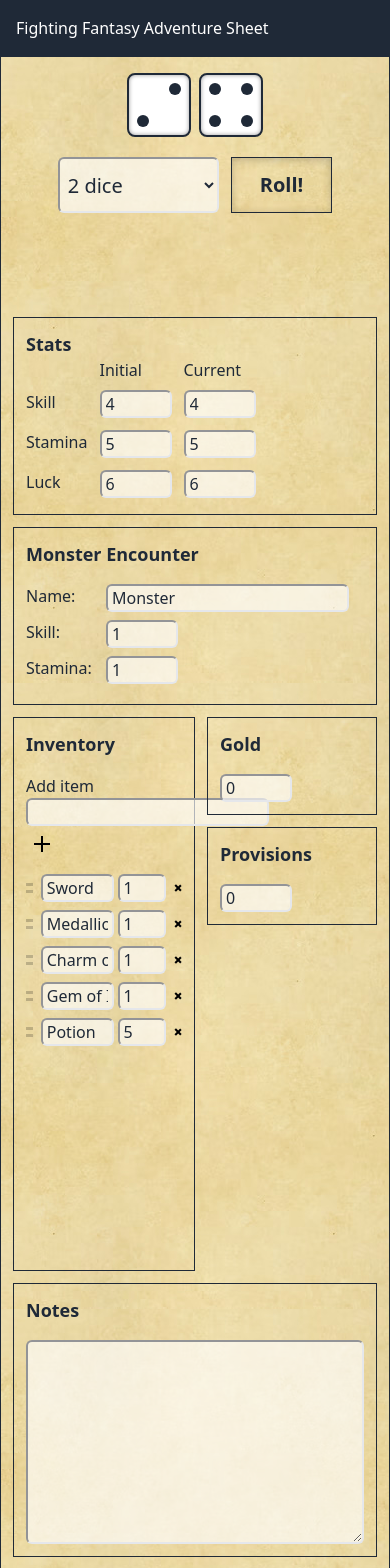
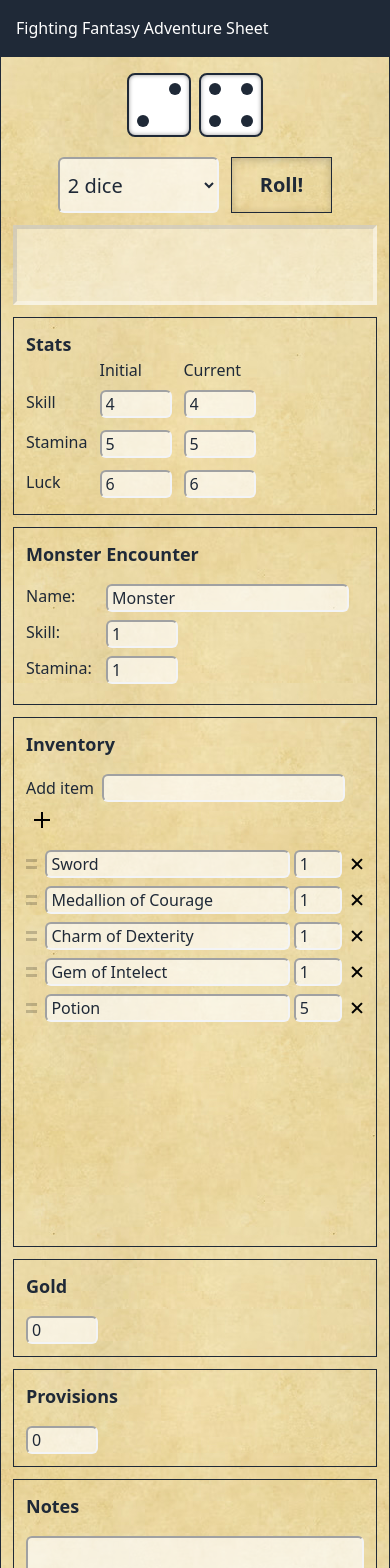
Before and after one commit to MrIee/choose-your-own-adventure-sheet, a Vue app: page / in a window 390 px wide. Shown: the top 1568 px of the page. Built offline with nearby package versions, Linux system fonts and the light colour scheme.

Commit message:
Update styling and fix responsiveness with Inventory, Gold and Provisions

```diff
--- a/src/App.vue
+++ b/src/App.vue
@@ -80,9 +80,7 @@
       >
         Use Luck
       </button>
-      <div
-        class="tw-flex tw-flex-col tw-items-center tw-w-full tw-h-20 tw-mx-auto"
-      >
+      <div class="message-box">
         <span class="tw-mx-auto tw-text-center" v-html="fightMessage" />
         <span
           class="tw-mx-auto tw-text-center tw-text-green-600"
@@ -115,11 +113,11 @@
       />
     </div>
     <Divider :img-url="require('@/assets/images/sword.png')" />
-    <div class="tw-flex">
-      <div class="tw-w-1/2 tw-mr-1.5">
+    <div class="tw-flex tw-flex-col md:tw-flex-row">
+      <div class="tw-w-full md:tw-w-1/2 md:tw-mr-1.5">
         <InventoryBox :items="formattedSheetData.inventory" />
       </div>
-      <div class="tw-w-1/2 tw-ml-1.5">
+      <div class="tw-w-full md:tw-w-1/2 md:tw-ml-1.5">
         <QuantityBox label="Gold" v-model="gold" />
         <QuantityBox label="Provisions" v-model="provisions" />
       </div>
@@ -531,4 +529,16 @@
   sm:tw-mt-10
   tw-pb-8;
 }
+
+.message-box {
+  background-color: rgba(255, 255, 255, 0.4);
+  border: 4px inset rgba(255, 255, 255, 0.4);
+  @apply tw-w-full tw-flex tw-flex-col tw-items-center tw-h-20 tw-mx-auto;
+}
+
+@media (min-width: 768px) {
+  .message-box {
+    width: 32rem;
+  }
+}
 </style>
--- a/src/assets/css/tailwind.css
+++ b/src/assets/css/tailwind.css
@@ -31,7 +31,13 @@
     border-style: inset;
     background-color: rgba(255, 255, 255, 0.65);
 
-    @apply tw-border-2 tw-border-gray-200 tw-rounded-md tw-px-1;
+    @apply tw-border-2 tw-border-gray-100 tw-rounded-md tw-px-1;
+  }
+
+  input:focus,
+  select:focus,
+  textarea:focus {
+    background-color: rgba(255, 255, 255, 0.65);
   }
 
   input[type='number'] {
--- a/src/components/InventoryBox.vue
+++ b/src/components/InventoryBox.vue
@@ -114,10 +114,6 @@
   @apply tw-w-full tw-px-1 tw-mr-1;
 }
 
-.inventory__item:focus {
-  @apply tw-bg-white;
-}
-
 input[type='number'].inventory__quantity {
   @apply tw-w-12;
 }
```
